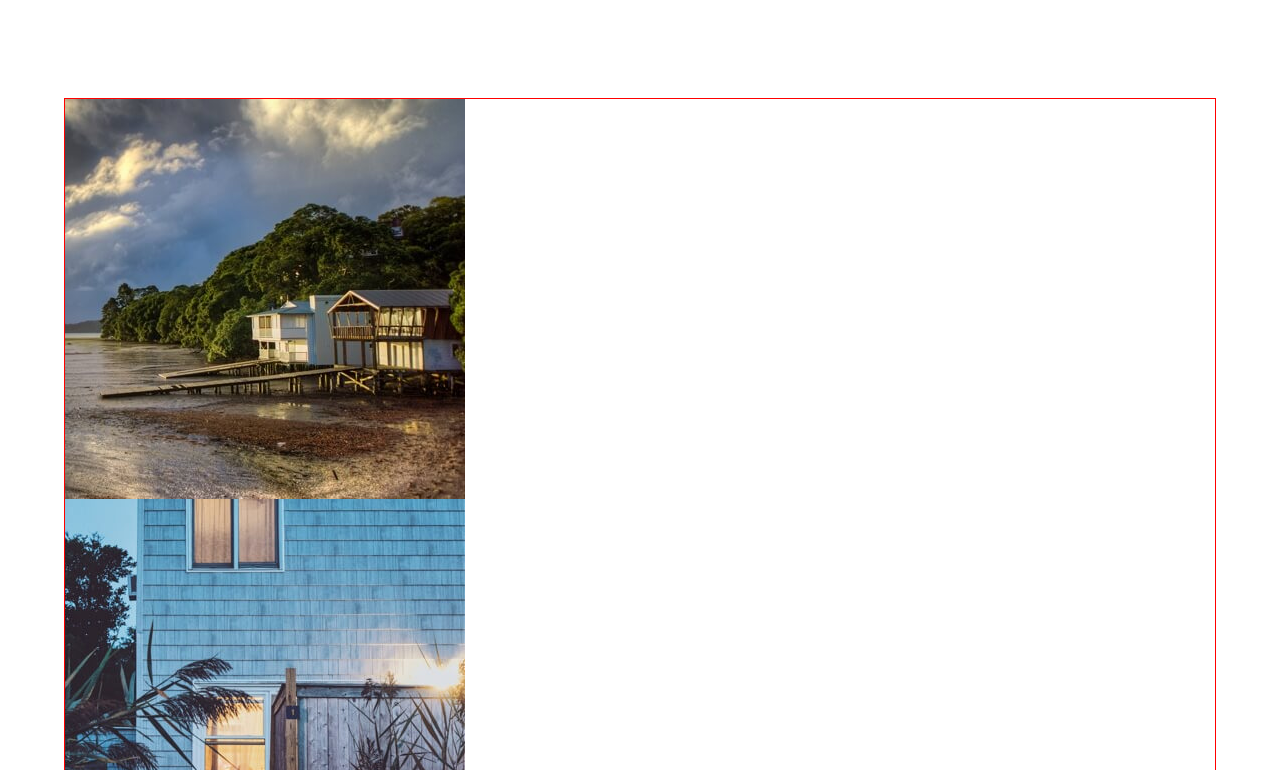
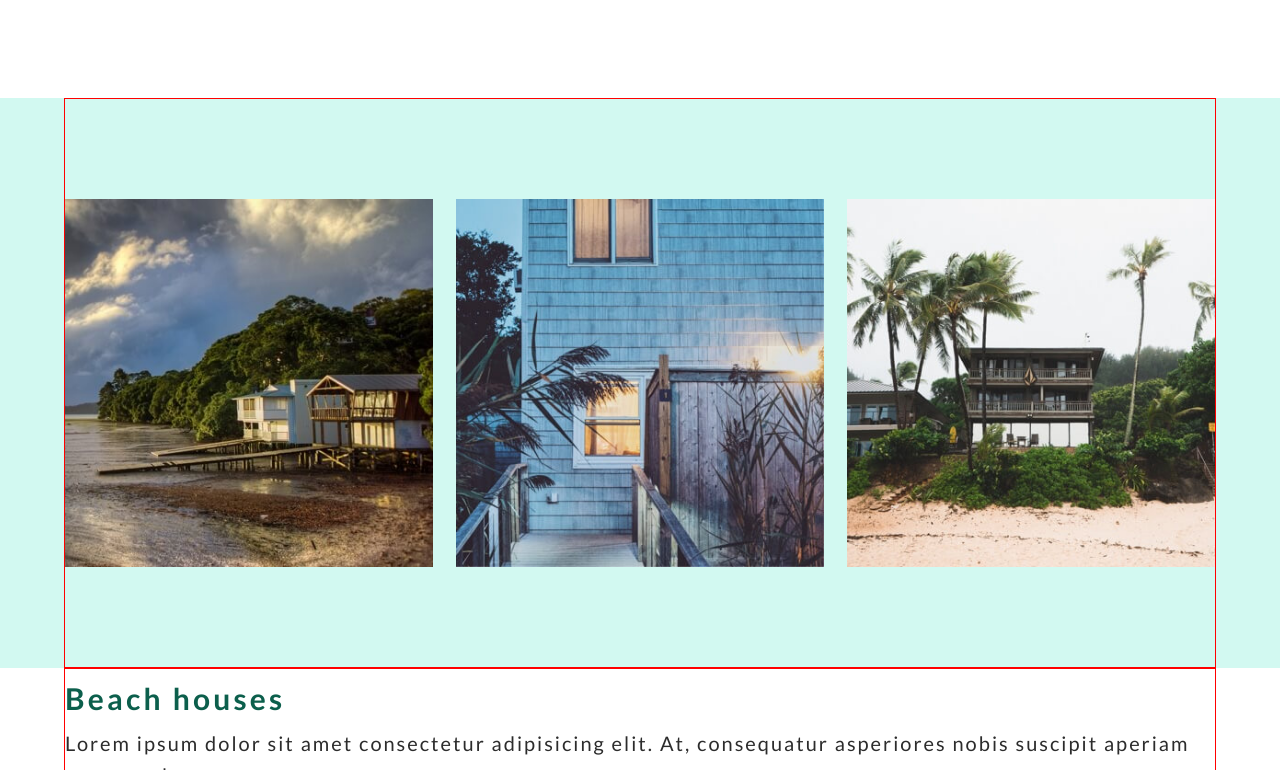
Before and after one commit to kunal445/KuanlJoshiProject1, a plain HTML site: page index.html in a window 1280 px wide. Shown: the part 1010-1780 px from the top of the page. Drawn offline with Linux system fonts and the light colour scheme.

Commit message:
finished styling the gallery

```diff
--- a/index.html
+++ b/index.html
@@ -67,9 +67,18 @@
         <!-- --------------------------------gallery --------------------------- -->
         <section class="gallery">
             <div class="wrapper">
-                <div><img src="./beach-final-images/gallery-image1.jpg" alt="A small beachhouse very close to the water during evening time."></div>
-                <div><img src="./beach-final-images/gallery-image2.jpg" alt="A close up of a beachhouse during dusk."></div>
-                <div><img src="./beach-final-images/gallery-image3.jpg" alt="A large beachhouse during afternoon."></div>
+                <ul>
+                    <li>
+                        <img src="./beach-final-images/gallery-image1.jpg"
+                            alt="A small beachhouse very close to the water during evening time.">
+                    </li>
+                    <li>
+                        <img src="./beach-final-images/gallery-image2.jpg" alt="A close up of a beachhouse during dusk.">
+                    </li>
+                    <li>
+                        <img src="./beach-final-images/gallery-image3.jpg" alt="A large beachhouse during afternoon.">
+                    </li>
+                </ul>
             </div>
         </section>
 
--- a/styles/sass/partials/_main.scss
+++ b/styles/sass/partials/_main.scss
@@ -1,6 +1,7 @@
+//  ---------------------------------------visit section --------------------------------
 .visit {
+    background-color: $white1;
 
-    background-color: $white1;
     .wrapper {
         margin-top: 200px;
         margin-bottom: 100px;
@@ -26,3 +27,22 @@
         }
     }
 }
+
+//  ----------------------------------------- gallery ---------------------------
+.gallery {
+    background-color: $green2;
+
+    ul {
+        display: flex;
+        justify-content: space-between;
+        margin: 100px 0;
+    }
+
+    li {
+        width: 32%;
+    }
+
+    img {
+        min-width: 100%;
+    }
+}
```
Also changed, not shown: styles/style.css.
